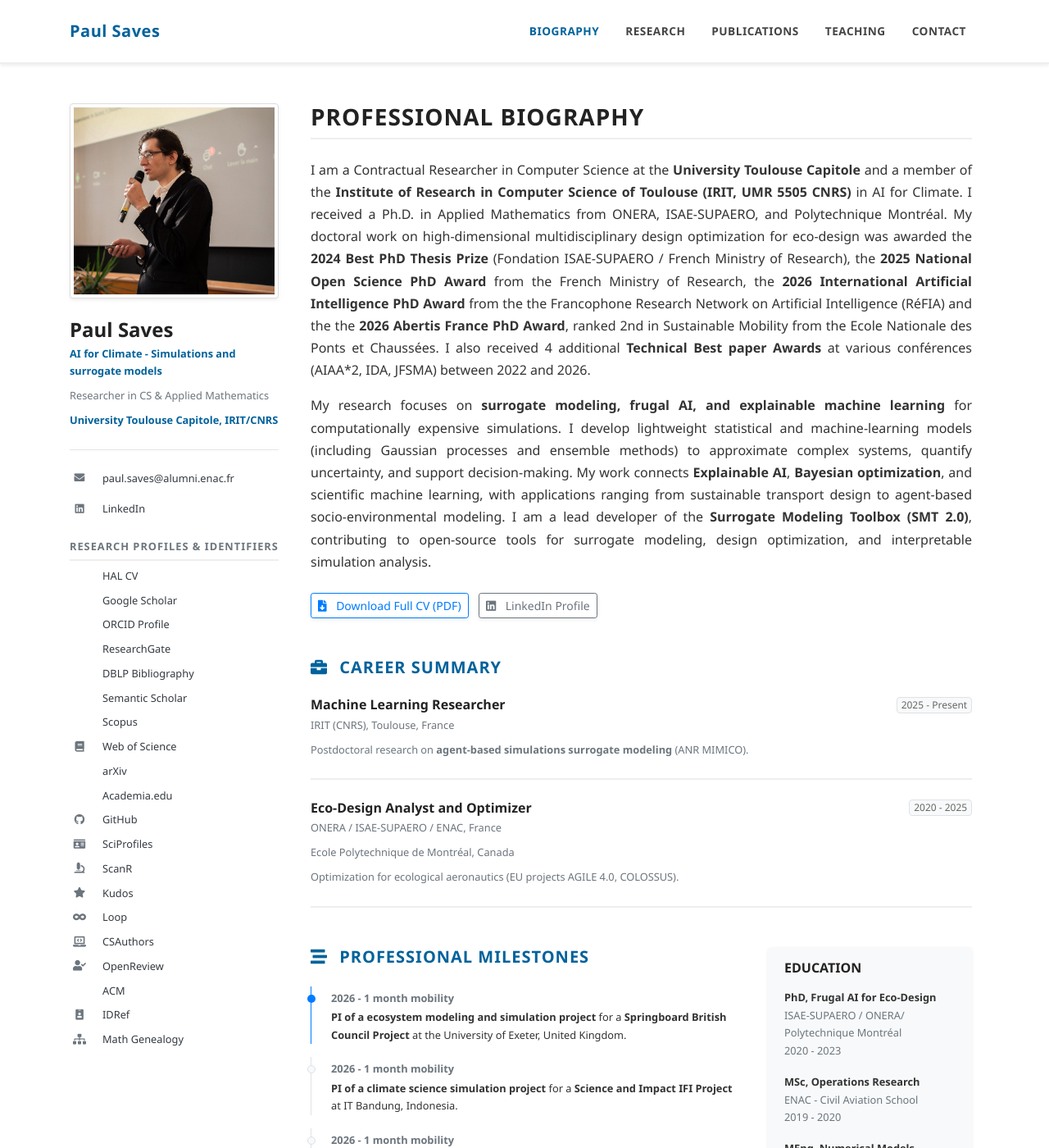
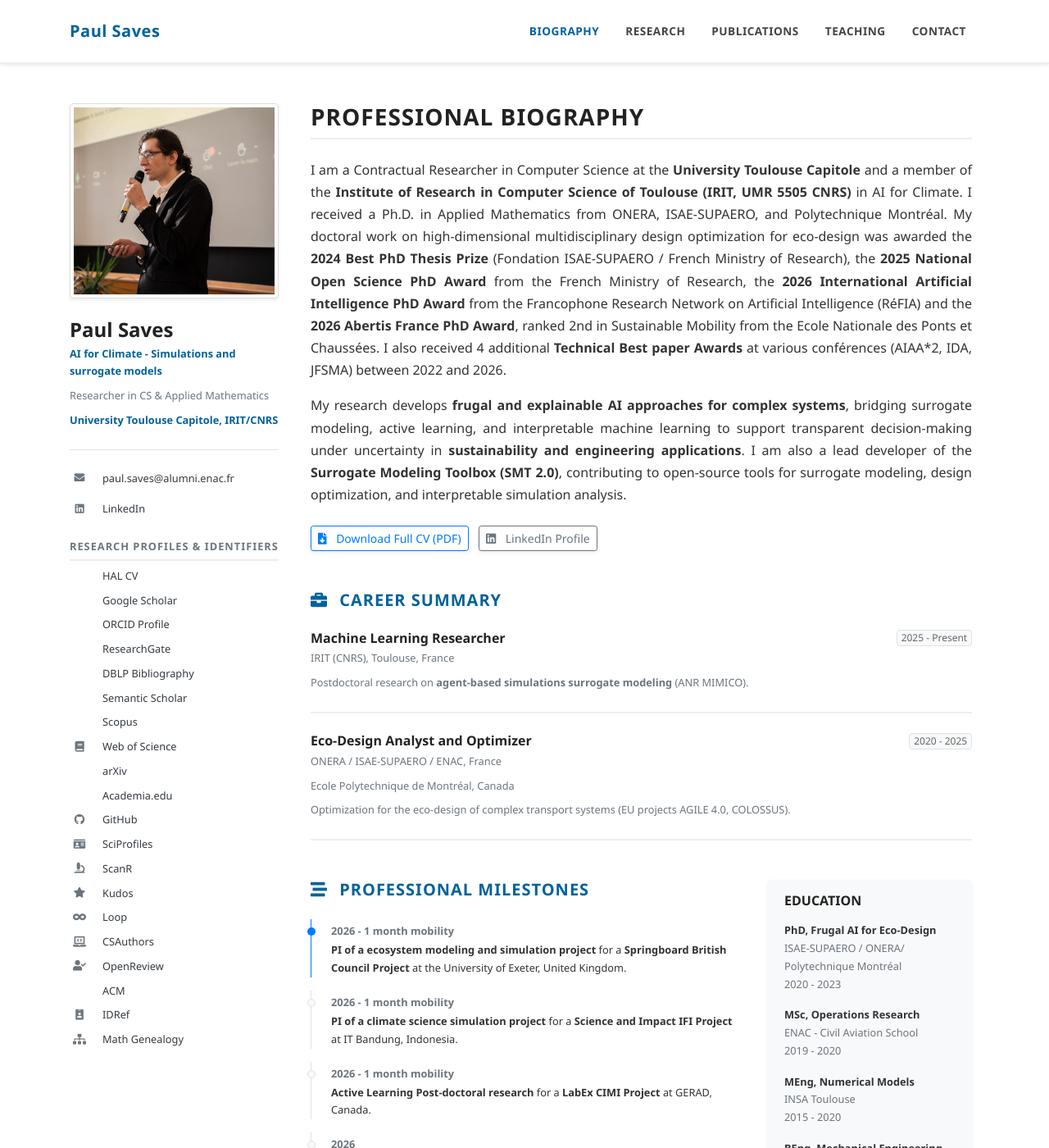
Before and after one commit to Paul-Saves/Paul-Saves.github.io, a Jekyll site: the page built from index.md, in a window 1280 px wide and 1400 px high. Shown: the whole window at 82% size. Built offline with Jekyll 4.4.1, drawn with Linux system fonts in a browser that asks for light colours; a style sheet for code colours, icons or effects is not loaded; some of the changed text lies outside the part shown.

Commit message:
test improvements

```diff
--- a/_config.yml
+++ b/_config.yml
@@ -2,7 +2,7 @@
 title: Paul Saves | Academic Portfolio
 name: Paul Saves
 email: paul.saves@alumni.enac.fr
-description: Computer Scientist in Ecological Complex Systems | Researcher in AI for Climate. Specialist in Frugal AI, Surrogate Modeling, and XAI.
+description: "Doctor in Artificial Intelligence for climate 🌿 AI for Sustainability 🌍 | Frugal AI • Explainable AI • Multidisciplinarity"
 affiliation: University Toulouse Capitole, IRIT/CNRS
 baseurl: "" # the subpath of your site, e.g. /blog
 url: "https://paul-saves.github.io" # the base hostname & protocol for your site
@@ -31,7 +31,7 @@ idref_url: "https://www.idref.fr/275839664#070"
 mathgenealogy_url: "https://www.mathgenealogy.org/id.php?id=311217"
 
 # Keywords for SEO
-keywords: "Paul Saves, Optimization, Surrogate Modeling, Frugal AI, XAI, MDO, IRIT, CNRS"
+keywords: "Paul Saves, Optimization, Surrogate Modeling, Frugal AI, XAI, MDO, IRIT, CNRS, Sustainability, Climate, Complex Systems"
 
 # Research Interests
 interests:
@@ -45,7 +45,7 @@ education:
   - degree: Ph.D. in Mathematics and Applications
     institution: ONERA / ISAE-SUPAERO, Toulouse
     year: 2024
-    details: "Best PhD ISAE-SUPAERO & Open Science Award 2025. Focus on aircraft eco-design."
+    details: "Best PhD ISAE-SUPAERO & Open Science Award 2025. Focus on sustainable mobility and eco-design."
   - degree: M.Sc. in Operation Research
     institution: ENAC / UPS, Toulouse
     year: 2020
--- a/index.md
+++ b/index.md
@@ -8,11 +8,10 @@ title: Biography
     <section id="biography" class="mb-5">
       <h1 class="h3 font-weight-bold border-bottom pb-2 mb-4 text-uppercase" style="letter-spacing: 1px;">Professional Biography</h1>
       <p class="text-justify">
-  I am a Contractual Researcher in Computer Science at the <strong>University Toulouse Capitole</strong> and a member of the <strong>Institute of Research in Computer Science of Toulouse (IRIT, UMR 5505 CNRS)</strong> in AI for Climate. I received a Ph.D. in Applied Mathematics from ONERA, ISAE-SUPAERO, and Polytechnique Montréal. My doctoral work on high-dimensional multidisciplinary design optimization for eco-design was awarded the <strong>2024 Best PhD Thesis Prize</strong> (Fondation ISAE-SUPAERO / French Ministry of Research), the <strong>2025 National Open Science PhD Award</strong> from the French Ministry of Research, the <strong>2026 International Artificial Intelligence PhD Award</strong> from the the Francophone Research Network on Artificial Intelligence (RéFIA) and the the <strong>2026 Abertis France PhD Award</strong>, ranked 2nd in Sustainable Mobility from the Ecole Nationale des Ponts et Chaussées.
-I also received 4 additional <strong>Technical Best paper Awards</strong> at various conférences (AIAA*2, IDA, JFSMA) between 2022 and 2026.
+  I am a Contractual Researcher in Computer Science at the <strong>University Toulouse Capitole</strong> and a member of the <strong>Institute of Research in Computer Science of Toulouse (IRIT, UMR 5505 CNRS)</strong> in AI for Climate. I received a Ph.D. in Applied Mathematics from ONERA, ISAE-SUPAERO, and Polytechnique Montréal. My doctoral work on high-dimensional multidisciplinary design optimization for eco-design was awarded the <strong>2024 Best PhD Thesis Prize</strong> (Fondation ISAE-SUPAERO / French Ministry of Research), the <strong>2025 National Open Science PhD Award</strong> from the French Ministry of Research, the <strong>2026 International Artificial Intelligence PhD Award</strong> from the Francophone Research Network on Artificial Intelligence (RéFIA) and the <strong>2026 Abertis France PhD Award</strong>, ranked 2nd in Sustainable Mobility from the Ecole Nationale des Ponts et Chaussées. I also received 4 additional <strong>Technical Best paper Awards</strong> at various conférences (AIAA*2, IDA, JFSMA) between 2022 and 2026.
 </p>
 <p class="text-justify">
-  My research focuses on <strong>surrogate modeling, frugal AI, and explainable machine learning</strong> for computationally expensive simulations. I develop lightweight statistical and machine-learning models (including Gaussian processes and ensemble methods) to approximate complex systems, quantify uncertainty, and support decision-making. My work connects <strong>Explainable AI</strong>, <strong>Bayesian optimization</strong>, and scientific machine learning, with applications ranging from sustainable transport design to agent-based socio-environmental modeling. I am a lead developer of the <strong>Surrogate Modeling Toolbox (SMT 2.0)</strong>, contributing to open-source tools for surrogate modeling, design optimization, and interpretable simulation analysis.
+  My research develops <strong>frugal and explainable AI approaches for complex systems</strong>, bridging surrogate modeling, active learning, and interpretable machine learning to support transparent decision-making under uncertainty in <strong>sustainability and engineering applications</strong>. I am also a lead developer of the <strong>Surrogate Modeling Toolbox (SMT 2.0)</strong>, contributing to open-source tools for surrogate modeling, design optimization, and interpretable simulation analysis.
 </p>
 
       <div class="mt-4 mb-5">
@@ -39,7 +38,7 @@ I also received 4 additional <strong>Technical Best paper Awards</strong> at var
         </div>
         <div class="small text-muted mb-2">ONERA / ISAE-SUPAERO / ENAC, France</div>
         <div class="small text-muted mb-2">Ecole Polytechnique de Montréal, Canada</div>
-        <p class="small text-justify text-secondary">Optimization for ecological aeronautics (EU projects AGILE 4.0, COLOSSUS).</p>
+        <p class="small text-justify text-secondary">Optimization for the eco-design of complex transport systems (EU projects AGILE 4.0, COLOSSUS).</p>
       </div>
     </section>
 
@@ -194,7 +193,7 @@ I also received 4 additional <strong>Technical Best paper Awards</strong> at var
           <div class="news-item pl-4 mb-3 border-left" style="position: relative;">
             <div class="news-dot bg-light border" style="position: absolute; left: -5px; top: 10px; width: 10px; height: 10px; border-radius: 50%;"></div>
             <p class="small mb-1 font-weight-bold text-dark">AIAA World Best Paper Coverage</p>
-            <p class="small mb-1 text-secondary">Decarbonation and green aviation optimization</p>
+            <p class="small mb-1 text-secondary">Decarbonation methodologies for sustainable mobility</p>
             <div class="d-flex flex-wrap small">
               <a href="https://www.isae-alumni.net/fr/news/paul-saves-doctorant-isae-supaero-onera-remporte-le-prix-du-meilleur-papier-2022-delivre-par-l-aiaa-6791" target="_blank" class="text-primary mr-3">ISAE-SUPAERO Interview <i class="fas fa-external-link-alt ml-1"></i></a>
               <a href="https://onera.fr/fr/actualites/un-doctorant-onera-obtient-un-prix-prestigieux" target="_blank" class="text-primary mr-3">ONERA News <i class="fas fa-external-link-alt ml-1"></i></a>
```
